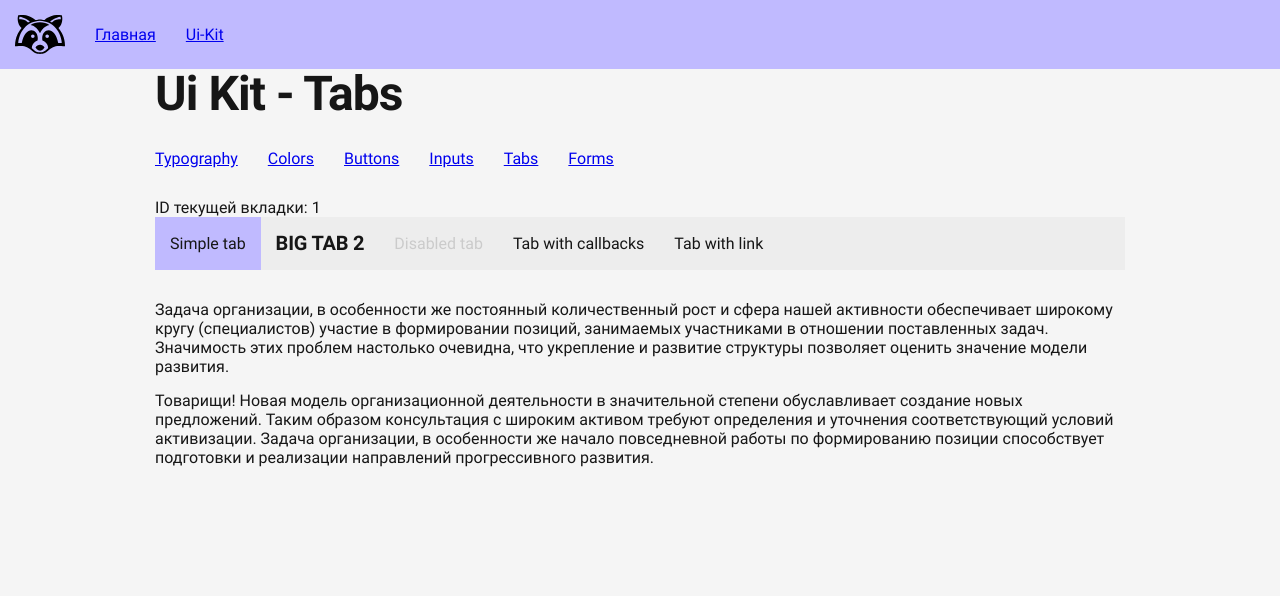
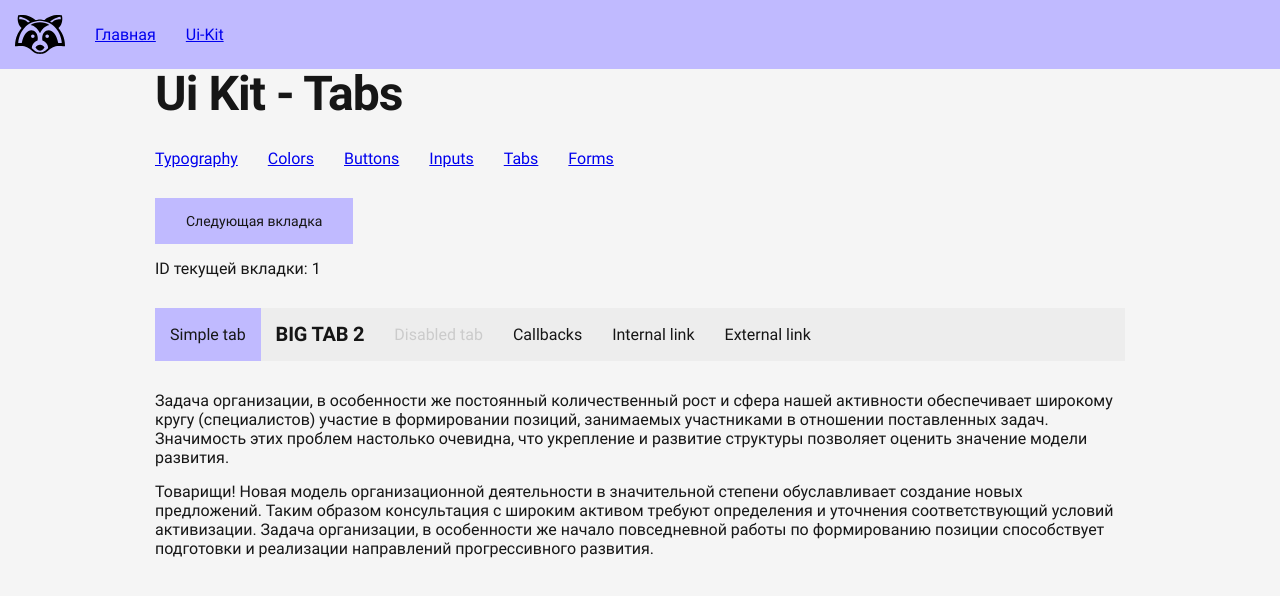
Before and after one commit to ramstex/reactor, a React app: page /ui-kit/tabs in a window 1280 px wide. Shown: the top 596 px of the page. Built offline with nearby package versions, Linux system fonts and the light colour scheme.

Commit message:
Tabs component refactoring

```diff
--- a/src/components/Ui/Tabs/Tabs.jsx
+++ b/src/components/Ui/Tabs/Tabs.jsx
@@ -1,3 +1,5 @@
+// ToDo: Методы nextTab/prevTab/toTab
+
 import React from 'react';
 import PropTypes from 'prop-types';
 import classnames from 'classnames';
@@ -102,7 +104,9 @@ class UiTabs extends React.Component {
 
 		if ( !this.isTabDisabled( id ) ) {
 			return ( event ) => {
-				this.setCurrent( id );
+				if ( tab.content ) {
+					this.setCurrent( id );
+				}
 
 				if ( isFunction( tab.onClick ) ) {
 					tab.onClick( event, tab );
--- a/src/components/Ui/Tabs/components/Tab/Tab.jsx
+++ b/src/components/Ui/Tabs/components/Tab/Tab.jsx
@@ -21,13 +21,14 @@ class LocalTab extends React.Component {
 	}
 
 	render() {
-		const { href, title, onClick } = this.props;
+		const { href, title, target, onClick } = this.props;
 
 		if ( href ) {
 			return (
 				<BaseLink
 					className={ this.classNameRoot() }
 					href={ href }
+					target={ target }
 					onClick={ onClick }
 				>
 					{ title }
--- a/src/components/Ui/Tabs/helpers/types.js
+++ b/src/components/Ui/Tabs/helpers/types.js
@@ -14,6 +14,10 @@ export const TabType = {
 
 	content: PropTypes.node,
 	href: PropTypes.string,
+	target: PropTypes.oneOf( [
+		'_self',
+		'_blank',
+	] ),
 	disabled: PropTypes.bool,
 
 	onClick: PropTypes.func,
--- a/src/pages/UiKit/pages/Tabs/Tabs.jsx
+++ b/src/pages/UiKit/pages/Tabs/Tabs.jsx
@@ -1,9 +1,11 @@
 import React from 'react';
 import PropTypes from 'prop-types';
 import classnames from 'classnames';
+import { content } from './helpers/content.js';
 
 import MarkupSection from '../../../../components/Markup/Section/Section.jsx';
 import UiTabs from '../../../../components/Ui/Tabs/Tabs.jsx';
+import UiButton from '../../../../components/Ui/Button/Button.jsx';
 import LocalNav from '../../components/Nav/Nav.jsx';
 
 class PageUiKitTabs extends React.Component {
@@ -11,72 +13,17 @@ class PageUiKitTabs extends React.Component {
 		super( props );
 
 		this.state = {
-			tabs: [
-				{
-					id: 1,
-					title: 'Simple tab',
-					content: <div key={ 1 }>
-						<p>Задача организации, в особенности же постоянный количественный рост и сфера нашей активности
-							обеспечивает широкому кругу (специалистов) участие в формировании позиций, занимаемых
-							участниками в отношении поставленных задач. Значимость этих проблем настолько очевидна,
-							что укрепление и развитие структуры позволяет оценить значение модели развития.</p>
-
-						<p>Товарищи! Новая модель организационной деятельности в значительной степени обуславливает
-							создание новых предложений. Таким образом консультация с широким активом требуют определения
-							и уточнения соответствующий условий активизации. Задача организации, в особенности же
-							начало повседневной работы по формированию позиции способствует подготовки и реализации
-							направлений прогрессивного развития.</p>
-					</div>,
-				},
-
-				{
-					id: '2',
-					title: <h6> BIG TAB 2</h6>,
-					content: <div key={ 2 }>
-						<h2>Yeah! BIG TAB</h2>
-					</div>,
-				},
-
-				{
-					id: 3,
-					title: 'Disabled tab',
-				},
-
-				{
-					id: 4,
-					title: 'Tab with callbacks',
-					content: <div key={ 4 }> Watch the console, bro! </div>,
-
-					onClick( event, tab ) {
-						console.log( 'CLICK', this );
-						console.log( event );
-						console.log( tab );
-					},
-
-					onEnter( data ) {
-						console.log( 'ENTER', data );
-					},
-
-					onLeave( data ) {
-						console.log( 'LEAVE', data );
-					},
-				},
-
-				{
-					id: 5,
-					title: 'Tab with link',
-					href: '/ui-kit/buttons',
-
-					onClick() {
-						console.log( 'CALLBACK LINK', this );
-					},
-				},
+			tabsContent: [
+				...content.tabs,
 			],
-
 			current: 1,
 		};
 
 		this.onUpdateCurrent = this.onUpdateCurrent.bind( this );
+		this.onIncreaseClick = this.onIncreaseClick.bind( this );
+		this.increaseCurrent = this.increaseCurrent.bind( this );
+		this.getTabById = this.getTabById.bind( this );
+		this.isTabDisabled = this.isTabDisabled.bind( this );
 	}
 
 	//	Классы
@@ -91,6 +38,61 @@ class PageUiKitTabs extends React.Component {
 		} );
 	}
 
+	getTabById( id ) {
+		const { tabsContent } = this.state;
+
+		return tabsContent.find( ( tab ) => {
+			return tab.id === id;
+		} );
+	}
+
+	isTabDisabled( id ) {
+		const tab = this.getTabById( id );
+
+		return !!tab && (
+			!!tab.disabled || (
+				!tab.content &&
+				!tab.href &&
+				!tab.onClick
+			)
+		);
+	}
+
+	increaseCurrent() {
+		const { tabsContent, current } = this.state;
+		let newCurrent = current;
+
+		const getNextId = () => {
+			let i = tabsContent.findIndex( ( tab ) => {
+				return tab.id === newCurrent;
+			} );
+
+			if ( i >= ( tabsContent.length - 1 ) ) {
+				i = 0
+			}
+			else {
+				i += 1;
+			}
+
+			return tabsContent[i].id;
+		}
+
+		while (
+			newCurrent === current ||
+			this.isTabDisabled( newCurrent )
+		) {
+			newCurrent = getNextId( newCurrent );
+		}
+
+		this.setState( {
+			current: newCurrent,
+		} );
+	}
+
+	onIncreaseClick() {
+		this.increaseCurrent();
+	}
+
 	render() {
 		const { current } = this.state;
 
@@ -99,10 +101,11 @@ class PageUiKitTabs extends React.Component {
 				<MarkupSection title={ 'Ui Kit - Tabs' }>
 					<LocalNav />
 
-					<p> ID текущей вкладки: { current } </p>
+					<UiButton onClick={ this.onIncreaseClick }> Следующая вкладка </UiButton>
+					<p className={ '_mt_2 _mb_4' }> ID текущей вкладки: { current } </p>
 
 					<UiTabs
-						tabs={ this.state.tabs }
+						tabs={ this.state.tabsContent }
 						current={ current }
 						onChange={ this.onUpdateCurrent }
 					/>
--- /dev/null
+++ b/src/pages/UiKit/pages/Tabs/helpers/content.js
@@ -0,0 +1,76 @@
+import React from 'react';
+
+export const content = {
+	tabs: [
+		{
+			id: 1,
+			title: 'Simple tab',
+			content: <div key={ 1 }>
+				<p>Задача организации, в особенности же постоянный количественный рост и сфера нашей активности
+					обеспечивает широкому кругу (специалистов) участие в формировании позиций, занимаемых
+					участниками в отношении поставленных задач. Значимость этих проблем настолько очевидна,
+					что укрепление и развитие структуры позволяет оценить значение модели развития.</p>
+
+				<p>Товарищи! Новая модель организационной деятельности в значительной степени обуславливает
+					создание новых предложений. Таким образом консультация с широким активом требуют определения
+					и уточнения соответствующий условий активизации. Задача организации, в особенности же
+					начало повседневной работы по формированию позиции способствует подготовки и реализации
+					направлений прогрессивного развития.</p>
+			</div>,
+		},
+
+		{
+			id: '2',
+			title: <h6> BIG TAB 2</h6>,
+			content: <div key={ 2 }>
+				<h2>Yeah! BIG TAB</h2>
+			</div>,
+		},
+
+		{
+			id: 3,
+			title: 'Disabled tab',
+		},
+
+		{
+			id: 4,
+			title: 'Callbacks',
+			content: <div key={ 4 }> Watch the console, bro! </div>,
+
+			onClick( event, tab ) {
+				console.log( 'CLICK', this );
+				console.log( event );
+				console.log( tab );
+			},
+
+			onEnter( data ) {
+				console.log( 'ENTER', data );
+			},
+
+			onLeave( data ) {
+				console.log( 'LEAVE', data );
+			},
+		},
+
+		{
+			id: 5,
+			title: 'Internal link',
+			href: '/ui-kit/buttons',
+
+			onClick() {
+				console.log( 'CALLBACK LINK', this );
+			},
+		},
+
+		{
+			id: 6,
+			title: 'External link',
+			href: 'https://google.com',
+			target: '_blank',
+
+			onClick() {
+				console.log( 'CALLBACK EXTERNAL LINK', this );
+			},
+		},
+	],
+};
```
